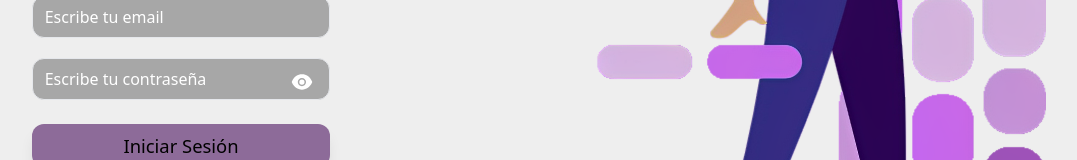
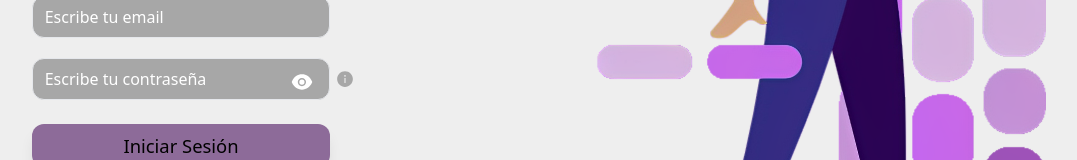
Before and after one commit to Sstark97/chat-now, a Next.js app: page /login in a window 1280 px wide. Shown: the part 463-623 px from the top of the page, without its empty margins (75-1152 px from the left). Built offline with nearby package versions, Linux system fonts and the light colour scheme; no server answers.

Commit message:
Add popover in password component

```diff
--- a/package.json
+++ b/package.json
@@ -17,6 +17,7 @@
     "schema": "src/lib/prisma/schema.prisma"
   },
   "dependencies": {
+    "@material-tailwind/react": "^1.4.2",
     "@next-auth/prisma-adapter": "^1.0.5",
     "@types/node": "18.15.3",
     "@types/react": "18.0.28",
--- a/src/components/PasswordInput.tsx
+++ b/src/components/PasswordInput.tsx
@@ -3,6 +3,7 @@ import Input from "@components/Input"
 import { AiFillEye, AiFillEyeInvisible } from "react-icons/ai"
 import { errors } from "@lib/const"
 import { PasswordProps } from "@customTypes/components"
+import PasswordPopover from "./PasswordPopover"
 
 /**
  * Este componente es el encargado de mostrar un input de tipo password
@@ -24,9 +25,12 @@ const PasswordInput = ({ placeholder, validate, location }: PasswordProps) => {
     }
 
     return (
-        <Input type={showPassword ? "text" : "password"} placeholder={placeholder} name="password" errorManager={validate ? errors.security : undefined} location={location}>
-            {showPassword ? <AiFillEyeInvisible className={iconClass} onClick={handleShowPassword} /> : <AiFillEye className={iconClass} onClick={handleShowPassword} />}
-        </Input>
+        <div className="relative">
+            <Input type={showPassword ? "text" : "password"} placeholder={placeholder} name="password" errorManager={validate ? errors.security : undefined} location={location}>
+                {showPassword ? <AiFillEyeInvisible className={iconClass} onClick={handleShowPassword} /> : <AiFillEye className={iconClass} onClick={handleShowPassword} />}
+            </Input>
+            <PasswordPopover />
+        </div>
     )
 }
 
--- /dev/null
+++ b/src/components/PasswordPopover.tsx
@@ -0,0 +1,36 @@
+import { AiFillInfoCircle } from "react-icons/ai"
+import { Tooltip, Button } from "@material-tailwind/react"
+
+/**
+ * E
+ */
+const PasswordPopover = () => {
+    return (
+        <div className="absolute top-[2rem] left-[102%]">
+            <Tooltip
+                content={
+                    <div>
+                        Para tener una contraseña segura te recomendamos: <br />
+                        - Tener al menos 6 caracteres <br />
+                        - Tener al menos una letra mayúscula <br />
+                        - Tener al menos una letra minúscula <br />
+                        - Tener al menos un número <br />
+                        - Tener al menos un caracter especial <br />
+                    </div>
+                }
+                animate={{
+                    mount: { scale: 1, y: 0 },
+                    unmount: { scale: 0, y: 25 },
+                }}
+                placement="right"
+                className="w-[20%] bg-secondary text-white p-4 rounded-xl shadow-lg"
+            >
+                <Button variant="gradient">
+                    <AiFillInfoCircle className="text-secondary text-lg" />
+                </Button>
+            </Tooltip>
+        </div>
+    )
+}
+
+export default PasswordPopover
--- a/tailwind.config.js
+++ b/tailwind.config.js
@@ -1,8 +1,11 @@
 /** @type {import('tailwindcss').Config} */
+
 module.exports = {
     content: [
         // Or if using `src` directory:
         "./src/**/*.{js,ts,jsx,tsx}",
+        "path-to-your-node_modules/@material-tailwind/react/components/**/*.{js,ts,jsx,tsx}",
+        "path-to-your-node_modules/@material-tailwind/react/theme/components/**/*.{js,ts,jsx,tsx}",
     ],
     safelist: ["text-secondary_text", "bg-secondary_text", "text-busy", "bg-busy", "text-medium_security", "bg-medium_security", "text-success", "bg-success"],
     theme: {
```
Also changed, not shown: 1 other file (tests, documents, lock files or other folders).
